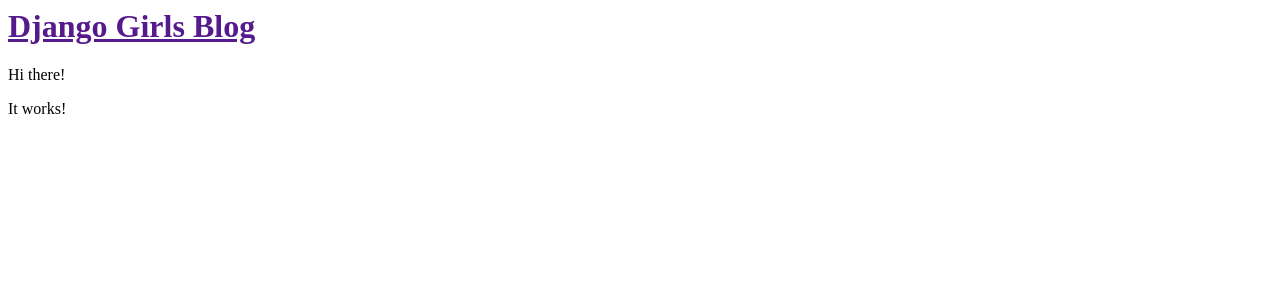
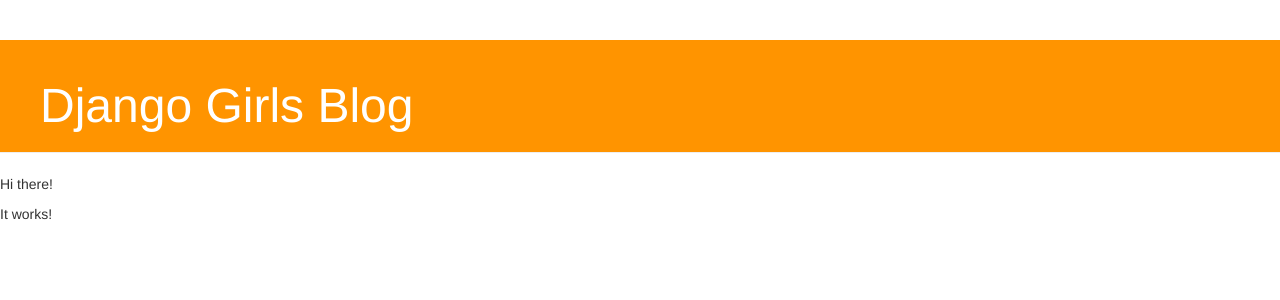
Before and after one commit to yerinjo/my-first-blog, a Django app: page / in a window 1280 px wide. Shown: the top 300 px of the page. Run offline with Django 4.2, Linux system fonts and the light colour scheme; some libraries are stand-ins or nearby versions.

Commit message:
Changed the HTML and add CSS for the site.

```diff
--- /dev/null
+++ b/blog/static/css/blog.css
@@ -0,0 +1,46 @@
+.page-header {
+    background-color: #ff9400;
+    margin-top: 0;
+    padding: 20px 20px 20px 40px;
+}
+
+.page-header h1, .page-header h1 a, .page-header h1 a:visited, .page-header h1 a:active {
+    color: #ffffff;
+    font-size: 36pt;
+    text-decoration: none;
+}
+
+.content {
+    margin-left: 40px;
+}
+
+h1, h2, h3, h4 {
+    font-family: 'Lobster', cursive;
+}
+
+.date {
+    color: #828282;
+}
+
+.save {
+    float: right;
+}
+
+.post-form textarea, .post-form input {
+    width: 100%;
+}
+
+.top-menu, .top-menu:hover, .top-menu:visited {
+    color: #ffffff;
+    float: right;
+    font-size: 26pt;
+    margin-right: 20px;
+}
+
+.post {
+    margin-bottom: 70px;
+}
+
+.post h1 a, .post h1 a:visited {
+    color: #000000;
+}
--- a/blog/templates/blog/post_list.html
+++ b/blog/templates/blog/post_list.html
@@ -1,10 +1,29 @@
+{% load static %}
 <html>
+    <link rel="stylesheet" href="{% static 'css/blog.css' %}">
     <head>
+        <link rel="stylesheet" href="//maxcdn.bootstrapcdn.com/bootstrap/3.2.0/css/bootstrap.min.css">
+        <link rel="stylesheet" href="//maxcdn.bootstrapcdn.com/bootstrap/3.2.0/css/bootstrap-theme.min.css">
         <title>yerin's blog</title>
     </head>
     <body>
-        <div>
-            <h1><a href="">Django Girls Blog</a></h1>
+        <div class="page-header">
+            <h1><a href="/">Django Girls Blog</a></h1>
+        </div>
+        <div class="content container">
+            <div class="row">
+                <div class="col-md-8">
+                    {% for post in posts %}
+                        <div class="post">
+                            <div class="date">
+                                <p>published: {{ post.published_date }}</p>
+                            </div>
+                            <h1><a href="">{{ post.title }}</a></h1>
+                            <p>{{ post.text|linebreaksbr }}</p>
+                        </div>
+                    {% endfor %}
+                </div>
+            </div>
         </div>
         <p>Hi there!</p>
         <p>It works!</p>
--- a/blog/views.py
+++ b/blog/views.py
@@ -1,6 +1,7 @@
 from django.shortcuts import render
+from django.utils import timezone
+from .models import Post
 
 def post_list(request):
+    posts = Post.objects.filter(published_date__lte=timezone.now()).order_by('published_date')
     return render(request, 'blog/post_list.html', {})
-
-# Create your views here.
```
Also changed, not shown: db.sqlite3, 2 other files.
